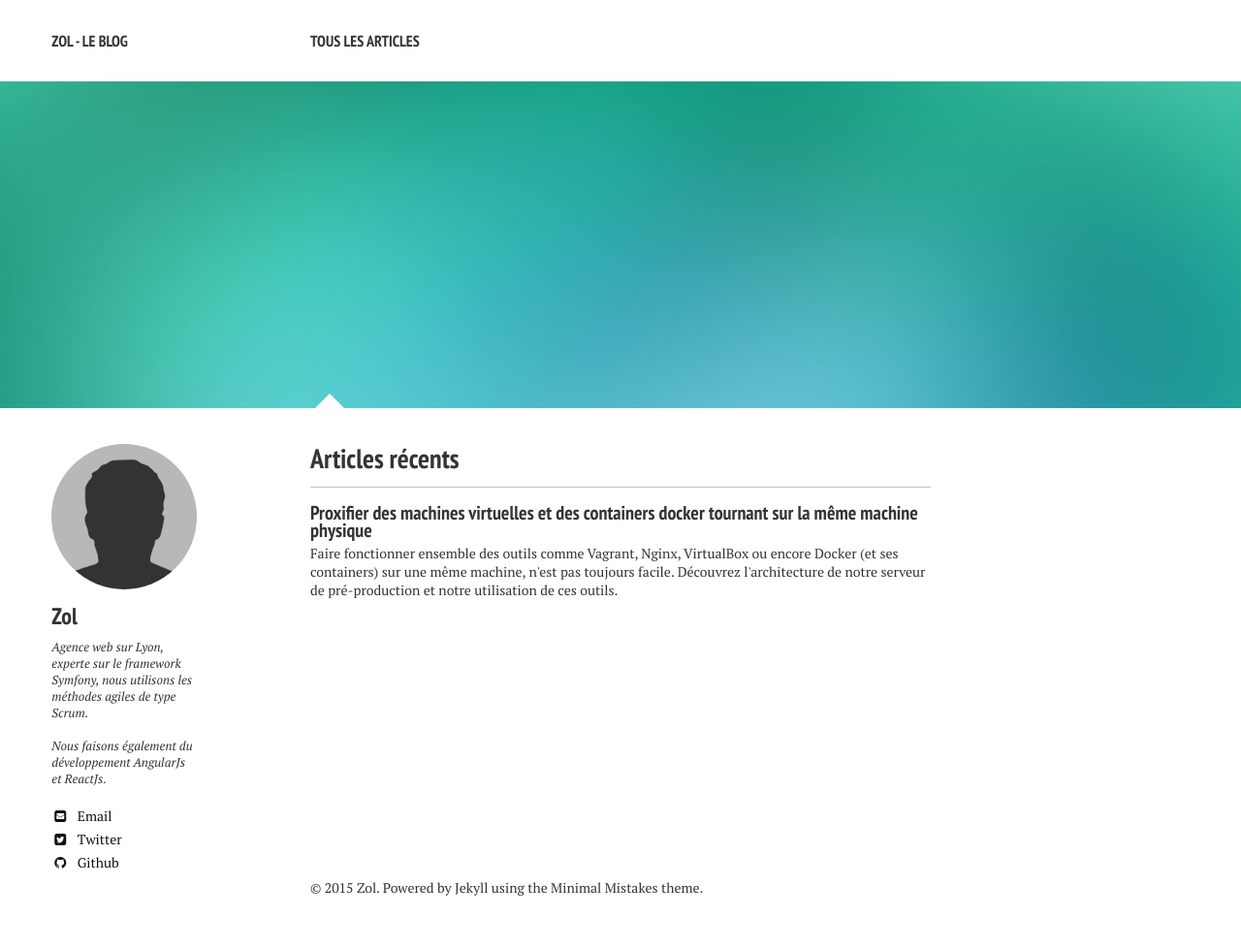
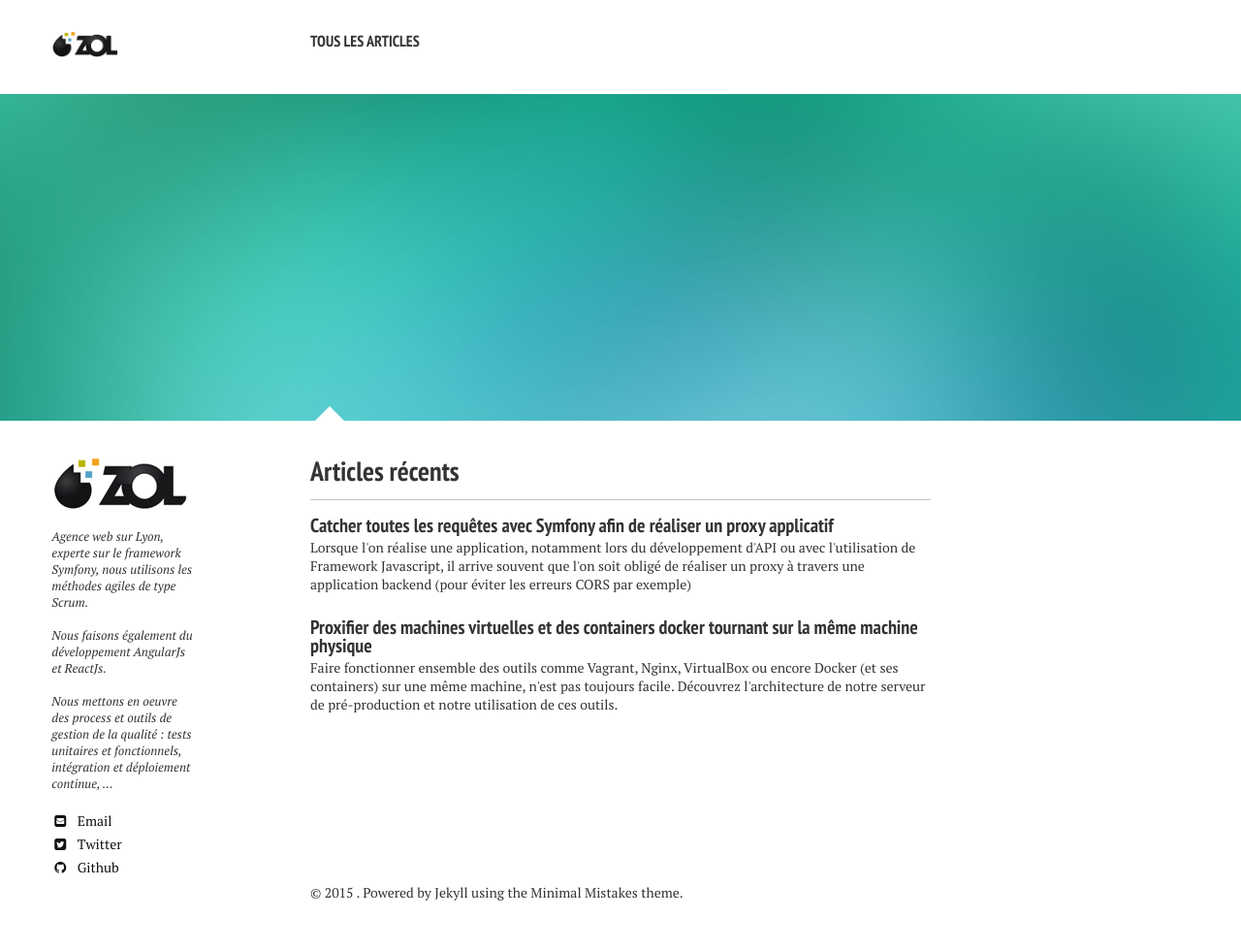
Before and after one commit to zolweb/zolweb.github.io, a Jekyll site: the page built from index.md, in a window 1280 px wide. Shown: the whole page at 97% size. Built offline with Jekyll 4.4.1, drawn with Linux system fonts in a browser that asks for light colours; nearby versions of some CDN libraries.

Commit message:
Proxy applicatif avec Symfony

```diff
--- a/_config.yml
+++ b/_config.yml
@@ -26,9 +26,9 @@ kramdown:
 
 # Site owner
 owner:
-  name: Zol
-  avatar: bio-photo.jpg
-  bio: "Agence web sur Lyon, experte sur le framework Symfony, nous utilisons les méthodes agiles de type Scrum. <br /><br />Nous faisons également du développement AngularJs et ReactJs."
+  name: ""
+  avatar: avatars/zol.png
+  bio: "Agence web sur Lyon, experte sur le framework Symfony, nous utilisons les méthodes agiles de type Scrum. <br /><br />Nous faisons également du développement AngularJs et ReactJs.<br /><br /> Nous mettons en oeuvre des process et outils de gestion de la qualité : tests unitaires et fonctionnels, intégration et déploiement continue, ..."
   email: contact@zol.fr
   twitter: ZOL_Web
   github: zolweb
--- a/_includes/_navigation.html
+++ b/_includes/_navigation.html
@@ -1,6 +1,9 @@
 <div class="navigation-wrapper">
 	<div class="site-name">
-		<a href="{{ site.url }}/">{{ site.title }}</a>
+		<!--<a href="{{ site.url }}/">{{ site.title }}</a>-->
+        <a href="{{ site.url }}/">
+            <img src="{{ site.url }}/images/avatars/zol.png" width="70"/>
+        </a>
 	</div><!-- /.site-name -->
 	<div class="top-navigation">
 		<nav role="navigation" id="site-nav" class="nav">
--- /dev/null
+++ b/_posts/2015-07-09-symfony-catcher-toutes-les-requetes-proxy-applicatif.md
@@ -0,0 +1,111 @@
+---
+layout: post
+title: Catcher toutes les requêtes avec Symfony afin de réaliser un proxy applicatif
+author: yannick_pereirareis
+excerpt: "Lorsque l'on réalise une application, notamment lors du développement d'API ou avec l'utilisation de Framework Javascript, il arrive souvent que l'on soit obligé de réaliser un proxy à travers une application backend (pour éviter les erreurs CORS par exemple)"
+tags: [symfony, router, proxy, api]
+comments: false
+---
+
+Les bonnes pratiques de développement et les architectures applicatives, notamment pour les applications web, évoluent en permanence.
+On trouve aujourd'hui énormément d'applications web dévelopées de la manière suivante :
+
+* Une ou plusieurs applications BACK en mode API (rest) développées avec un langage de type Java, Php,...
+* Une application FRONT en mode client de l'API, développée en Javascript grâce à un framework de type AngularJs, Backbone,...
+
+
+# Problématique
+
+Dans une application architecturée de la façon décrite précédemment, il n'est pas rare de devoir appeler depuis le front des services/APIs BACK sur différents domaines.
+
+Ceci pose plusieurs problèmes :
+
+* Des erreurs [CORS (Cross-origin resource sharing)](https://en.wikipedia.org/wiki/Cross-origin_resource_sharing).
+* L'exposition des URLs/domaines des différents BACK.
+* La duplication de code entre les différents BACK (contrôle de données, gestion de droits, ...).
+* ...
+
+
+# Une solution possible
+
+Afin de répondre à ces problématiques, il est possible de réaliser un proxy applicatif vers lequel **toutes** nos requêtes seront redirigées.
+Au lieu de développer une application **proxy** supplémentaire, il est également possible de choisir un de nos BACK qui jouera ce rôle.
+
+Cela implique généralement de catcher toutes les requêtes et de les rediriger vers une même action/fonction qui les traitera avant de les propager vers le BACK destinataire.
+Il faudra également gérer la réponse afin de la retourner correctement au client.
+
+
+## Mise en oeuvre avec Symfony
+
+Afin de catcher toutes les requêtes et de les rediriger vers une même action grâce à Symfony, il faut modifier le paramétrage par default du router.
+En effet, par défaut, le caractère "/" est utilisé par Symfony comme séparateur des différentes parties d'une route.
+
+Ainsi, les requêtes suivantes devront matcher avec des routes Symfony :
+
+{% highlight bash %}
+GET http://domain.com/users/1/comments/15
+GET http://domain.com/users/1/products
+GET http://domain.com/products/1
+{% endhighlight %}
+
+Les routes correspondantes pourraient être :
+
+{% highlight bash %}
+_users_comments_single:
+    pattern: /users/{id}/comments/{commend_id}
+    defaults: { _controller: AcmeDemoBundle:User:getUserComment }
+
+_users_products:
+    pattern: /users/{id}/products
+    defaults: { _controller: AcmeDemoBundle:User:getUserProducts }
+
+_users_products_single:
+    pattern: /products/{product_id}
+    defaults: { _controller: AcmeDemoBundle:Product:get }
+{% endhighlight %}
+
+Dans le cas d'un proxy, nous souhaitons rediriger **toutes** les requêtes vers la même action du même contrôleur.
+Il est ainsi nécessaire de dire à Symfony que le caractère "/" ne doit pas être traiter comme un séparateur :
+
+{% highlight bash %}
+_proxy:
+    pattern: /proxy/{all}
+    defaults: { _controller: AcmeDemoBundle:Proxy:filter }
+    requirements:
+        all: ".+"
+{% endhighlight %}
+
+Pour passer par le proxy, les requêtes devront ressembler à ceci :
+
+{% highlight bash %}
+GET http://domain.com/proxy/users/1/comments/15
+GET http://domain.com/proxy/users/1/products
+GET http://domain.com/proxy/products/1
+{% endhighlight %}
+
+L'action de notre contrôleur proxy ressemblera à :
+
+{% highlight php startinline %}
+public function filter($all) {
+
+    // Contrôle de données...
+    // Vérification des droit utilisateurs...
+    // Log de la requête...
+    // Ajout d'une entrée dans une BDD externe...
+
+    $client = new GuzzleHttp\Client();
+    $res = $client->get('https://api.back.fr/'.$all);
+
+    return new Response($res->getBody());
+}
+{% endhighlight %}
+
+# Conclusion
+
+L'utilisation d'un proxy applicatif peut avoir plusieurs avantages :
+
+* La factorisation de logique métier, de contrôle de données et la factorisation de code en général.
+* L'abstraction des différents BACK et le masquage des différents services pour le client.
+* La gestion des problématiques CORS.
+* La mise en place de restriction d'accès IP
+* ...
```
Also changed, not shown: Gemfile.lock, images/avatars/zol.png (added).
